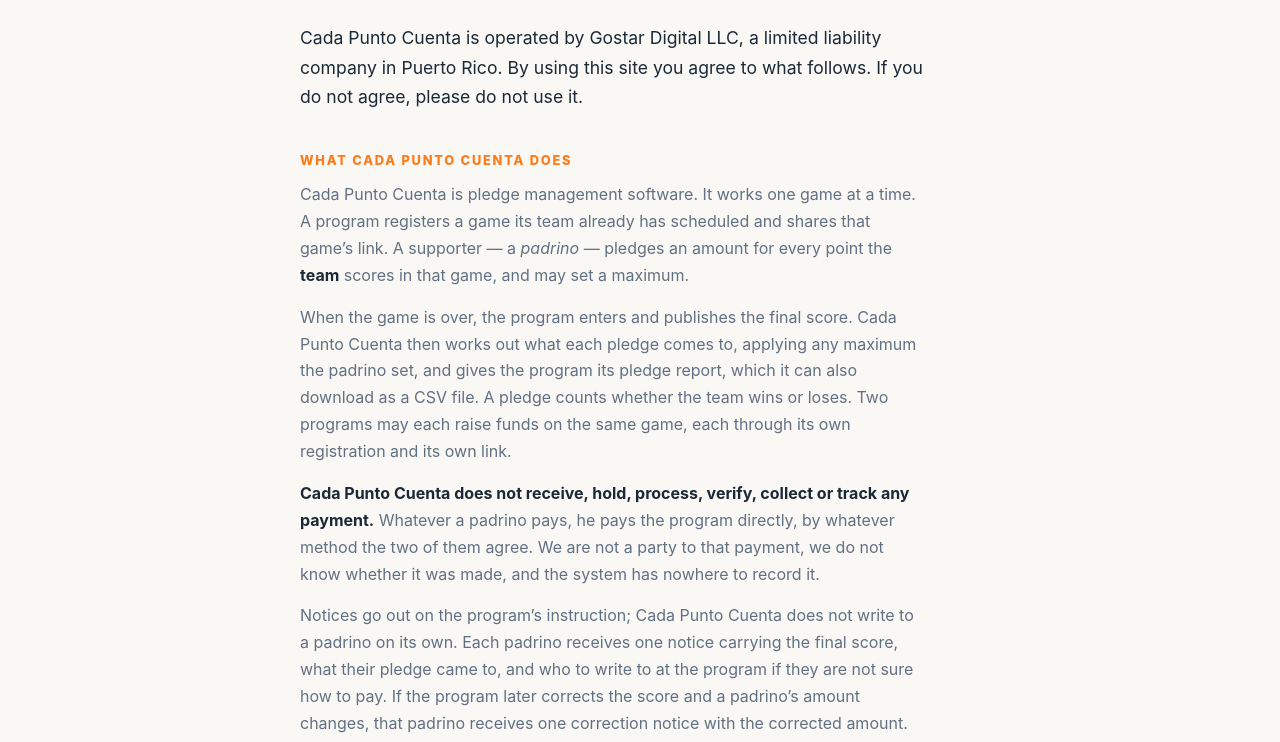
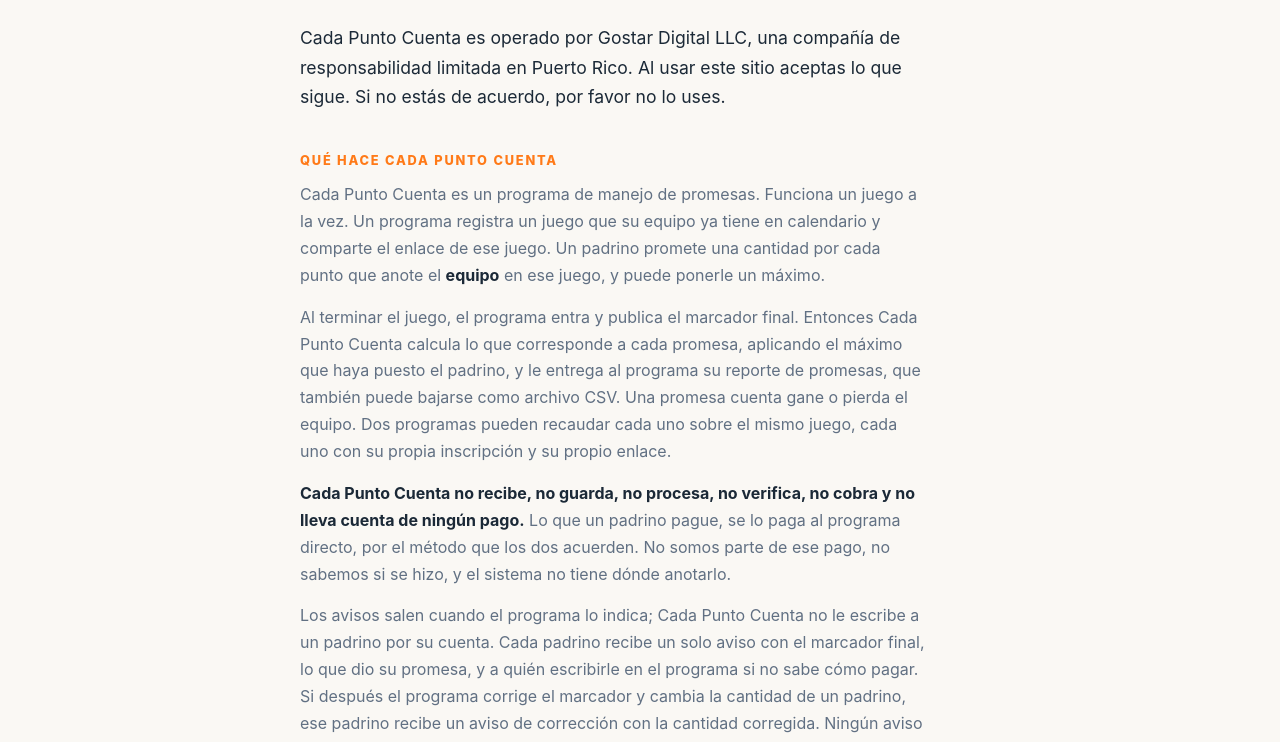
Before and after one commit to hooporiapr-oss/final-buzzer-anotado, a plain HTML site: page terms.html in a window 1280 px wide. Shown: the part 221-963 px from the top of the page. Drawn offline with Linux system fonts and the light colour scheme.

Commit message:
Add files via upload

```diff
--- a/terms.html
+++ b/terms.html
@@ -221,7 +221,7 @@ header{color:#fff}
   var l = 'es';
   try{ l = localStorage.getItem('cfh_lang') || localStorage.getItem('cp-lang') ||
            localStorage.getItem('fc-lang') ||
-           ((navigator.language||'').toLowerCase().indexOf('es')===0 ? 'es':'en'); }catch(e){}
+           'es'; }catch(e){}
   var el = document.getElementById('fWhat');
   if (el) el.textContent = (l === 'es')
     ? 'Cada Punto Cuenta es un sistema de manejo de promesas de Gostar Digital LLC, una empresa con fines de lucro. El programa recibe su dinero directo; nosotros cobramos por el uso de la herramienta.'
@@ -568,7 +568,7 @@ PO Box 1980-345, Loíza, Puerto Rico 00772<br>
 <script>
 var LANG='en';
 try{ LANG = localStorage.getItem('cp-lang') ||
-  ((navigator.language||'').toLowerCase().indexOf('es')===0 ? 'es':'en'); }catch(e){}
+  'es'; }catch(e){}
 /* EL ENLACE DE LA INSCRIPCIÓN TRAE SU IDIOMA. La casilla de la
    licencia apunta a #licencia desde el formulario en español y a
    #licence desde el inglés; la página se abre en ese idioma, para que
@@ -620,7 +620,7 @@ function idioma(){
   try{
     return localStorage.getItem('cfh_lang') || localStorage.getItem('cp-lang') ||
            localStorage.getItem('fc-lang') ||
-           ((navigator.language||'').toLowerCase().indexOf('es')===0 ? 'es':'en');
+           'es';
   }catch(e){ return 'es' }
 }
 var b = document.getElementById('hamb'),
```
